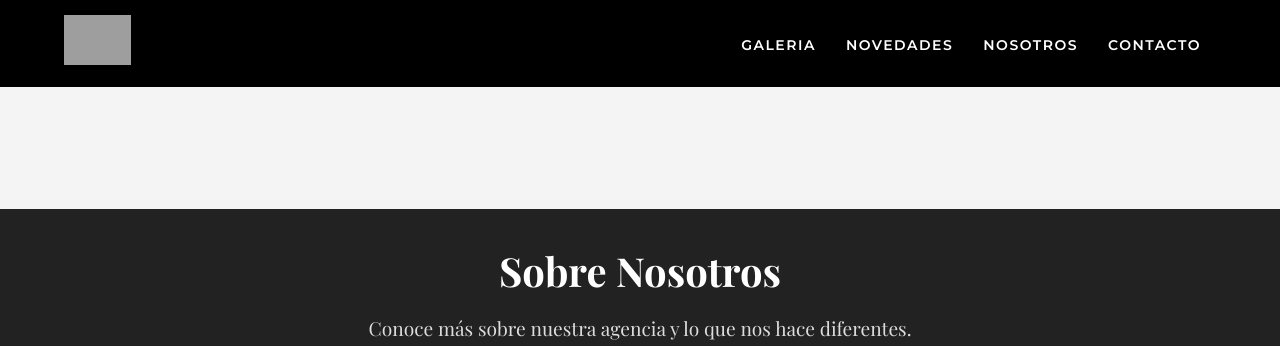
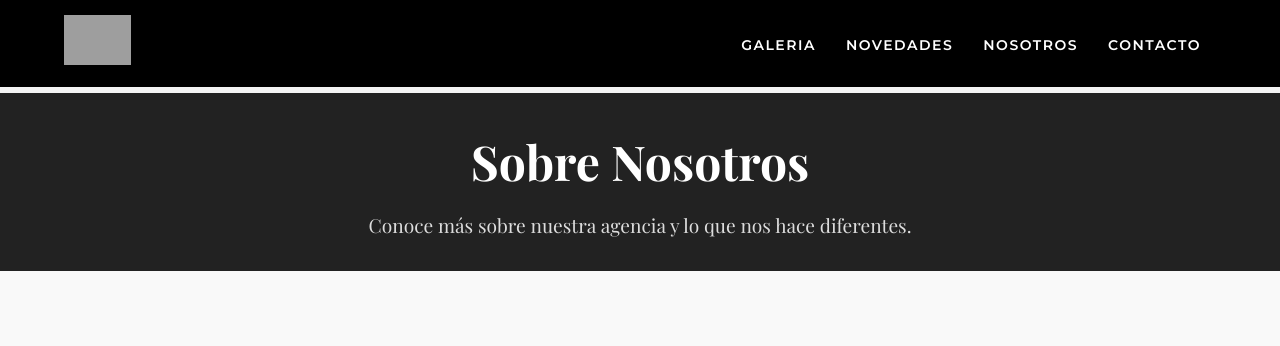
Before and after one commit to Holg18/WebLuxor, a Flask app: page /about in a window 1280 px wide. Shown: the top 346 px of the page. Run offline with Flask 3, Linux system fonts and the light colour scheme; grey boxes are pictures that could not be loaded.

Commit message:
Se realiza cambio estructural

```diff
--- a/static/css/about.css
+++ b/static/css/about.css
@@ -74,12 +74,14 @@ header {
     color: #fff;
     padding: 30px 0;
     text-align: center;
-    margin-top: 9.6%;
+    margin-top: 0.5%;
 }
 
 .about-header h1 {
-    font-size: 2.5rem;
+    font-size: 3rem;
     margin-bottom: 10px;
+    font-family: 'Playfair Display', serif;
+
 }
 
 .about-header p {
--- a/static/css/models.css
+++ b/static/css/models.css
@@ -5,7 +5,7 @@ body {
 }
 
 main {
-    margin-top: 100px; /* Espacio para el navbar */
+    margin-top: 10px; /* Espacio para el navbar */
     padding: 20px;
 }
 
```
